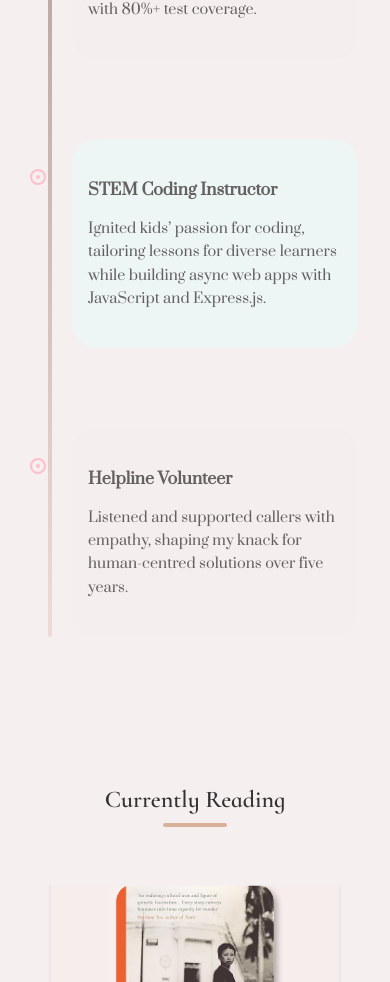
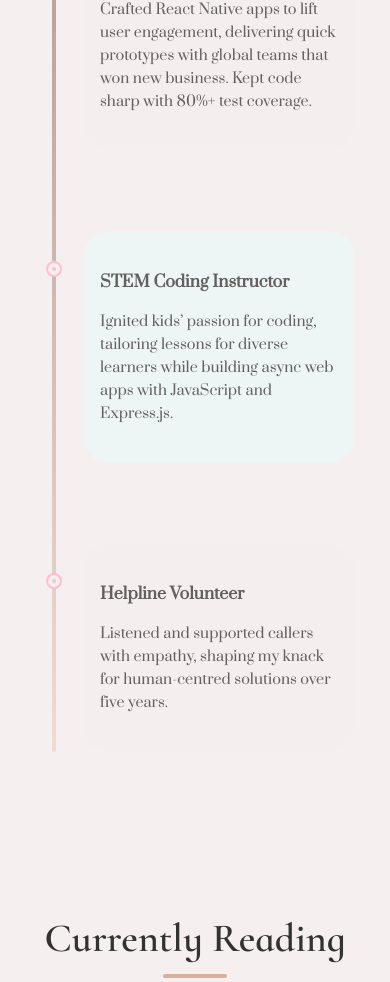
Before and after one commit to Summerflowerling/Summerflowerling.github.io, a React (Vite) app: page / in a window 390 px wide. Shown: the part 1731-2713 px from the top of the page. Built offline with nearby package versions, Linux system fonts and the light colour scheme.

Commit message:
refactor: extract section title from about page

```diff
--- /dev/null
+++ b/src/components/SectionTitle/SectionTitle.module.css
@@ -0,0 +1,21 @@
+.sectionTitle {
+  font-size: 2.5rem;
+  font-weight: 600;
+  color: var(--text-color);
+  text-align: center;
+  margin-bottom: 5rem;
+  position: relative;
+  font-family: 'Cormorant Infant', serif;
+}
+
+.sectionTitle::after {
+  content: '';
+  position: absolute;
+  bottom: -0.5rem;
+  left: 50%;
+  transform: translateX(-50%);
+  width: 4rem;
+  height: 0.25rem;
+  background: var(--highlight-color);
+  border-radius: 0.125rem;
+}
--- /dev/null
+++ b/src/components/SectionTitle/SectionTitle.tsx
@@ -0,0 +1,14 @@
+import { motion } from 'framer-motion';
+import styles from './SectionTitle.module.css';
+
+export const SectionTitle = ({ children }: { children: React.ReactNode }) => (
+  <motion.h2
+    className={styles.sectionTitle}
+    initial={{ opacity: 0, y: 30 }}
+    whileInView={{ opacity: 1, y: 0 }}
+    viewport={{ once: true }}
+    transition={{ duration: 0.6 }}
+  >
+    {children}
+  </motion.h2>
+);
--- a/src/pages/About.module.css
+++ b/src/pages/About.module.css
@@ -9,28 +9,6 @@
 .timelineSection {
   padding: 4rem 2rem;
   margin-bottom: 4rem;
-}
-
-.sectionTitle {
-  font-size: 2.5rem;
-  font-weight: 600;
-  color: var(--text-color);
-  text-align: center;
-  margin-bottom: 3rem;
-  position: relative;
-  font-family: 'Cormorant Infant', serif;
-}
-
-.sectionTitle::after {
-  content: '';
-  position: absolute;
-  bottom: -0.5rem;
-  left: 50%;
-  transform: translateX(-50%);
-  width: 4rem;
-  height: 0.25rem;
-  background: var(--highlight-color);
-  border-radius: 0.125rem;
 }
 
 .timelineContainer {
@@ -161,7 +139,7 @@
   }
 
   .timelineSection {
-    padding: 2rem 1rem;
+    padding: 2.5rem 1.25rem;
     margin-bottom: 2rem;
   }
 
@@ -176,7 +154,7 @@
   }
 
   .timelineItem {
-    padding-left: 3rem;
+    padding-left: 3.5rem;
     padding-right: 1rem;
     margin: 5rem 0;
     display: block;
@@ -201,7 +179,7 @@
   }
 
   .timelineMarker {
-    left: 1.25rem;
+    left: 1.75rem;
     top: 2rem;
     transform: none;
     width: 0.75rem;
@@ -211,7 +189,7 @@
   .timelineYear {
     left: 0;
     top: -2rem;
-    font-size: 1rem;
+    font-size: 1.1rem;
     padding: 0.5rem 0.75rem;
     text-align: left;
     transform: rotate(-1deg);
@@ -219,7 +197,7 @@
 
   .bookSection {
     padding: 2rem 1rem;
-    margin: 2rem 0;
+    margin: 2rem 0rem;
     border-radius: 1rem;
   }
 
@@ -234,12 +212,12 @@
   }
 
   .timelineItem {
-    padding-left: 2.5rem;
+    padding-left: 3rem;
     margin: 5rem 0;
   }
 
   .timelineMarker {
-    left: 1rem;
+    left: 1.75rem;
   }
 
   .workExperienceItem {
--- a/src/pages/About.tsx
+++ b/src/pages/About.tsx
@@ -12,6 +12,7 @@ import WorkExperienceItem from '../components/WorkExperienceItem';
 import BookCarousel from '../components/BookCarousel';
 import { workExperiences } from '../const/aboutMeData';
 import styles from './About.module.css';
+import { SectionTitle } from '../components/SectionTitle/SectionTitle';
 
 const MemoizedWorkExperienceItem = memo(WorkExperienceItem);
 
@@ -35,7 +36,6 @@ const About = () => {
     [0, 0.9],
     ['0%', '100%'],
   );
-
   const timelineOpacity = useTransform(
     timelineScrollYProgress,
     [0, 0.2, 0.8, 1],
@@ -171,20 +171,12 @@ const About = () => {
     visible: {
       opacity: 1,
       x: 0,
-      transition: {
-        duration: 0.5,
-        ease: 'easeOut',
-      },
+      transition: { duration: 0.5, ease: 'easeOut' },
     },
   };
 
   return (
-    <>
-      <main
-        className={styles.aboutMePage}
-        role='main'
-        aria-label='About Yuling'
-      >
+    <main className={styles.aboutMePage} role='main' aria-label='About Yuling'>
       <StorySection />
 
       <section
@@ -192,30 +184,19 @@ const About = () => {
         className={styles.timelineSection}
         aria-label='Work experience timeline'
       >
-          <motion.h2
-            className={styles.sectionTitle}
-            initial={{ opacity: 0, y: 30 }}
-            whileInView={{ opacity: 1, y: 0 }}
-            viewport={{ once: true }}
-            transition={{ duration: 0.6 }}
-          >
-            Professional Timeline
-          </motion.h2>
+        <SectionTitle>Professional Timeline</SectionTitle>
 
         <div className={styles.timelineContainer}>
           <motion.div
             className={styles.timelineLine}
-              style={{
-                height: timelineLineHeight,
-                opacity: timelineOpacity,
-              }}
+            style={{ height: timelineLineHeight, opacity: timelineOpacity }}
             aria-hidden='true'
           />
 
           <AnimatePresence>
             {workExperiences.map((experience, index) => {
-                const transforms = itemTransforms[index] || itemTransforms[0];
-                const yearOpacity = yearTransforms[index] || yearTransforms[0];
+              const transforms = itemTransforms[index];
+              const yearOpacity = yearTransforms[index];
 
               return (
                 <motion.div
@@ -224,9 +205,7 @@ const About = () => {
                   variants={isMobile ? mobileTimelineItemVariants : undefined}
                   initial={isMobile ? 'hidden' : undefined}
                   whileInView={isMobile ? 'visible' : undefined}
-                    viewport={
-                      isMobile ? { once: true, amount: 0.3 } : undefined
-                    }
+                  viewport={isMobile ? { once: true, amount: 0.3 } : undefined}
                   style={
                     !isMobile
                       ? {
@@ -234,7 +213,7 @@ const About = () => {
                           x: transforms.x,
                           scale: transforms.scale,
                         }
-                        : {}
+                      : undefined
                   }
                   role='article'
                   aria-label={`Work experience: ${experience.title}`}
@@ -244,9 +223,7 @@ const About = () => {
                   <div className={styles.timelineContent}>
                     <motion.div
                       className={`${styles.timelineYear} ${
-                          styles[
-                            `timelineYear${experience.colorClass.slice(-1)}`
-                          ]
+                        styles[`timelineYear${experience.colorClass.slice(-1)}`]
                       }`}
                       style={{ opacity: yearOpacity }}
                     >
@@ -265,22 +242,11 @@ const About = () => {
         </div>
       </section>
 
-        <motion.h2
-          className={styles.sectionTitle}
-          initial={{ opacity: 0, y: 30 }}
-          whileInView={{ opacity: 1, y: 0 }}
-          viewport={{ once: true }}
-          transition={{ duration: 0.6 }}
-        >
-          Currently Reading
-        </motion.h2>
+      <SectionTitle>Currently Reading</SectionTitle>
       <motion.section
         ref={bookRef}
         className={styles.bookSection}
-          style={{
-            scale: bookScale,
-            opacity: bookOpacity,
-          }}
+        style={{ scale: bookScale, opacity: bookOpacity }}
         initial='hidden'
         whileInView='visible'
         variants={bookVariants}
@@ -292,7 +258,6 @@ const About = () => {
         </div>
       </motion.section>
     </main>
-    </>
   );
 };
 
```
Lines whose indentation alone changed are shown as unchanged.
